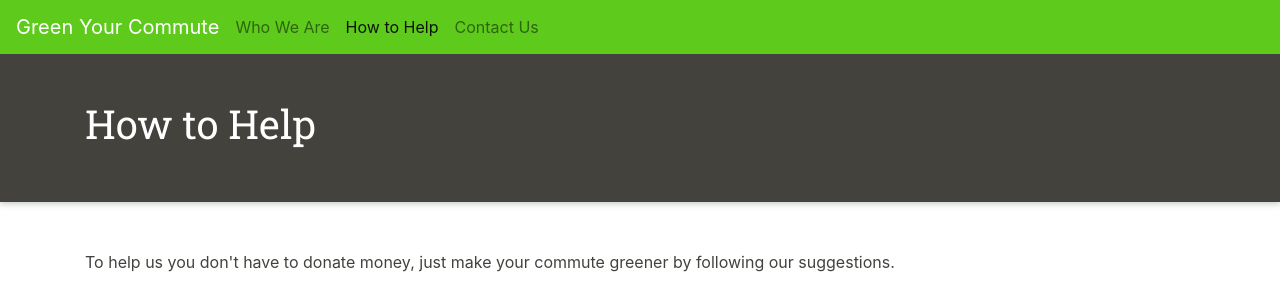
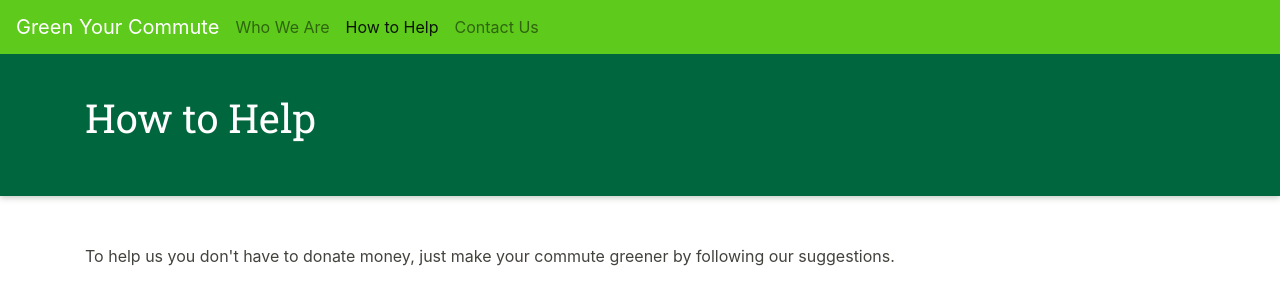
Before and after one commit to riba0007/bootstrap-site, a plain HTML site: page help.html in a window 1280 px wide. Shown: the top 295 px of the page. Drawn offline with nearby package versions, Linux system fonts and the light colour scheme; a script that the page names is missing.

Commit message:
add navbar-fixed-top

```diff
--- a/css/main.css
+++ b/css/main.css
@@ -24,7 +24,6 @@ h1,h2,h3,h4{
 /*color changes*/
 .nav-green {
     background-color: hsl(97, 76%, 45%);
-    border-radius: 0px;
 }
 .btn-blue {
     background-color: hsl(209, 62%, 58%);
@@ -39,7 +38,7 @@ h1,h2,h3,h4{
     background-image: url("https://unsplash.it/600/600?image=985");
     background-size: cover;
     display: table-cell;
-    height: 93vh;
+    height: 94vh;
     width: 100vw;
     vertical-align: middle;
 }
@@ -52,7 +51,7 @@ h1,h2,h3,h4{
     background-color: hsl(156, 100%, 20%);
 }
 .container-title {
-    background-color: hsl(51, 5%, 25%);
+    background-color: hsl(156, 100%, 20%);
     color: hsl(30, 100%, 100%);
     box-shadow: 0 2px 6px rgba(126, 132, 122, 0.43);
 }
--- a/help.html
+++ b/help.html
@@ -11,7 +11,7 @@
 
 <body>
     <div class="wrap">
-        <nav class="navbar navbar-light bg-faded nav-green">
+        <nav class="navbar navbar-fixed-top navbar-light bg-faded nav-green">
             <div class="clearfix float-sm-left">
                 <button class="navbar-toggler hidden-sm-up float-xs-right" type="button" data-toggle="collapse" data-target="#navbarResponsive" aria-controls="navbarResponsive" aria-expanded="false" aria-label="Toggle navigation"></button>
                 <a class="navbar-brand text-white" href="index.html">Green Your Commute</a>
@@ -25,7 +25,7 @@
             </div>
         </nav>
         <header>
-            <div class="container-fluid pt-3 pb-3 mb-3 container-title">
+            <div class="container-fluid pt-3 pb-3 mb-3 mt-3 container-title">
                 <div class="container">
                     <h1>How to Help</h1>
                 </div>
```
Also changed, not shown: contact.html (+2 -2 lines), index.html (+2 -2 lines).
